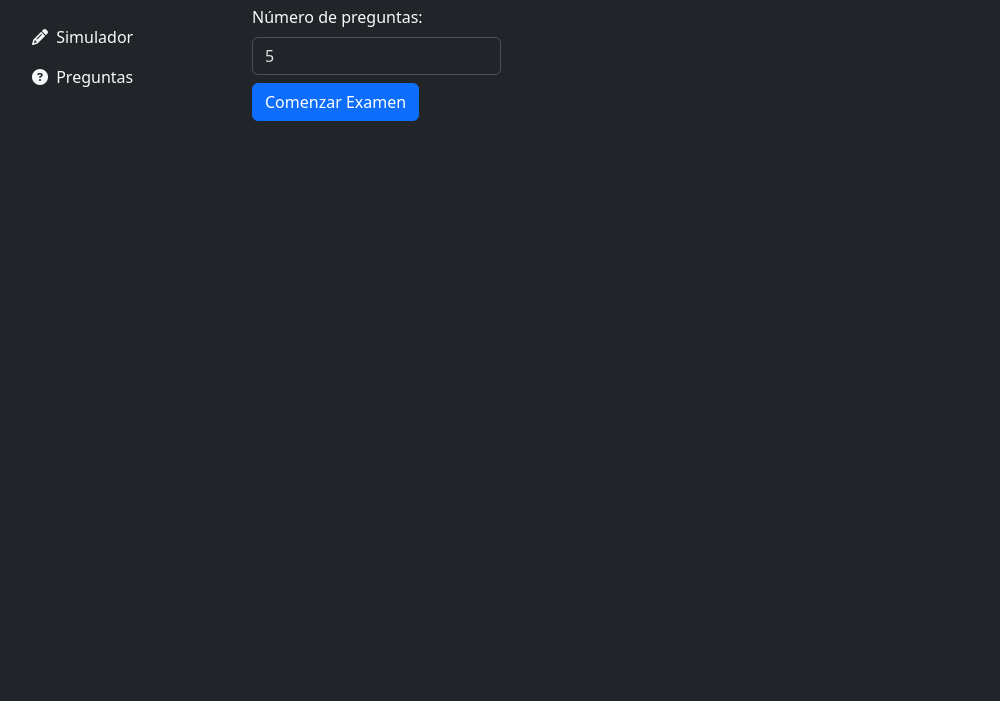
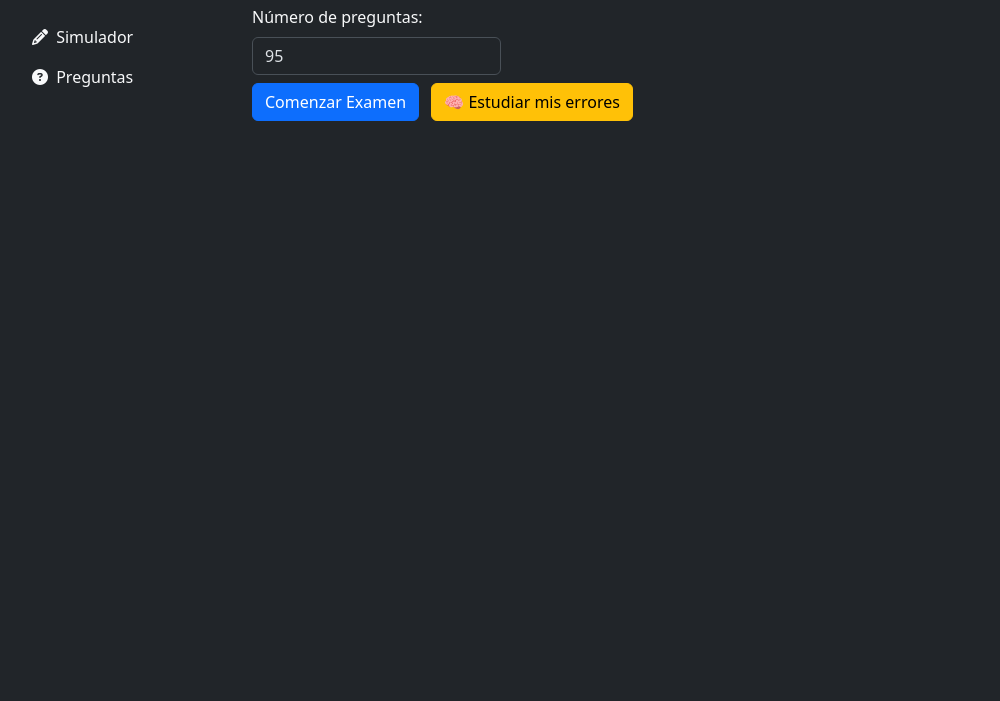
Before and after one commit to srv4zk3z/AvansetClone, a plain HTML site: page frontend/index.html in a window 1280 px wide. Shown: the part 99-800 px from the top of the page, without its empty margins (0-1000 px from the left). Drawn offline with nearby package versions, Linux system fonts and the light colour scheme.

Commit message:
Update index.html

```diff
--- a/frontend/index.html
+++ b/frontend/index.html
@@ -66,8 +66,9 @@
 
     <div id="examSetup" class="mb-3">
       <label for="numPreguntas" class="form-label">Número de preguntas:</label>
-      <input type="number" class="form-control w-25" id="numPreguntas" value="5" min="1" max="100" />
+      <input type="number" class="form-control w-25" id="numPreguntas" value="95" min="1" max="100" />
       <button id="startExam" class="btn btn-primary mt-2">Comenzar Examen</button>
+      <button id="startFocusExam" class="btn btn-warning mt-2 ms-2">🧠 Estudiar mis errores</button>
     </div>
 
     <div id="examContainer" class="mb-4"></div>
```
